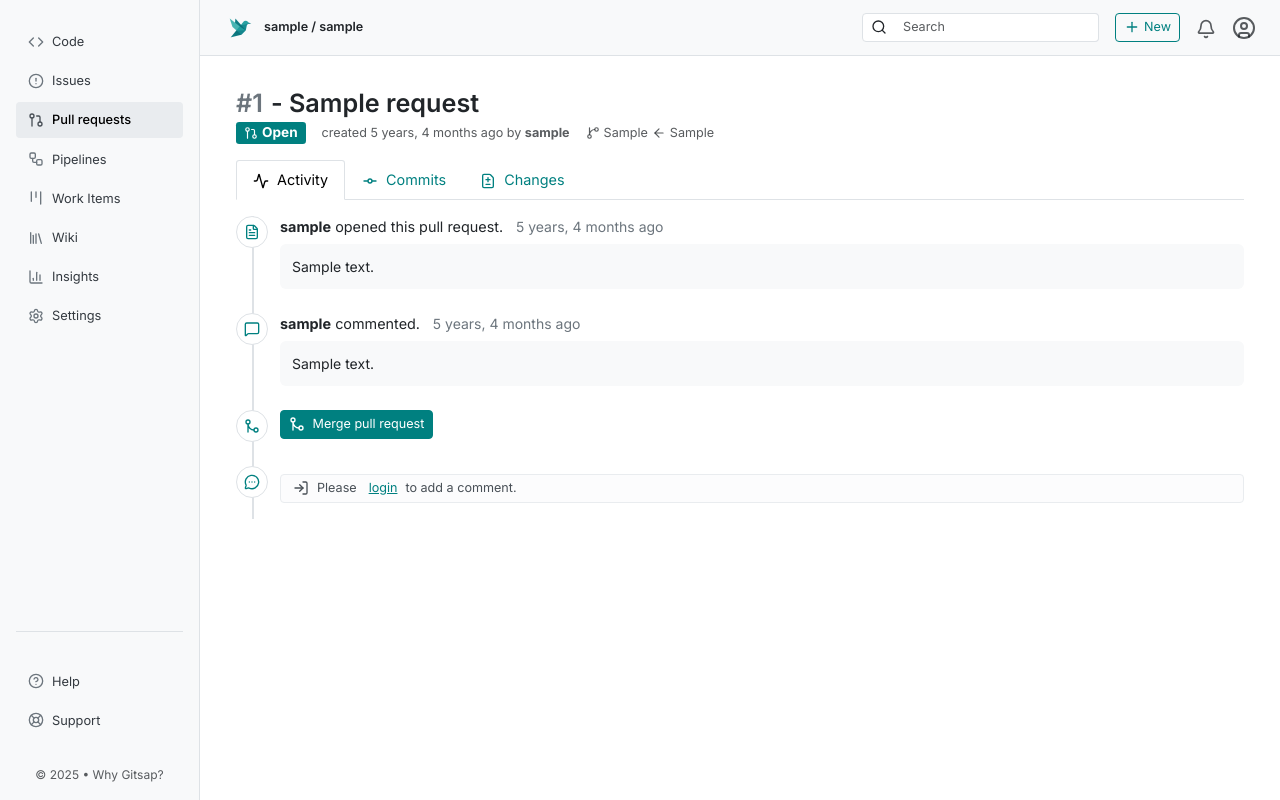
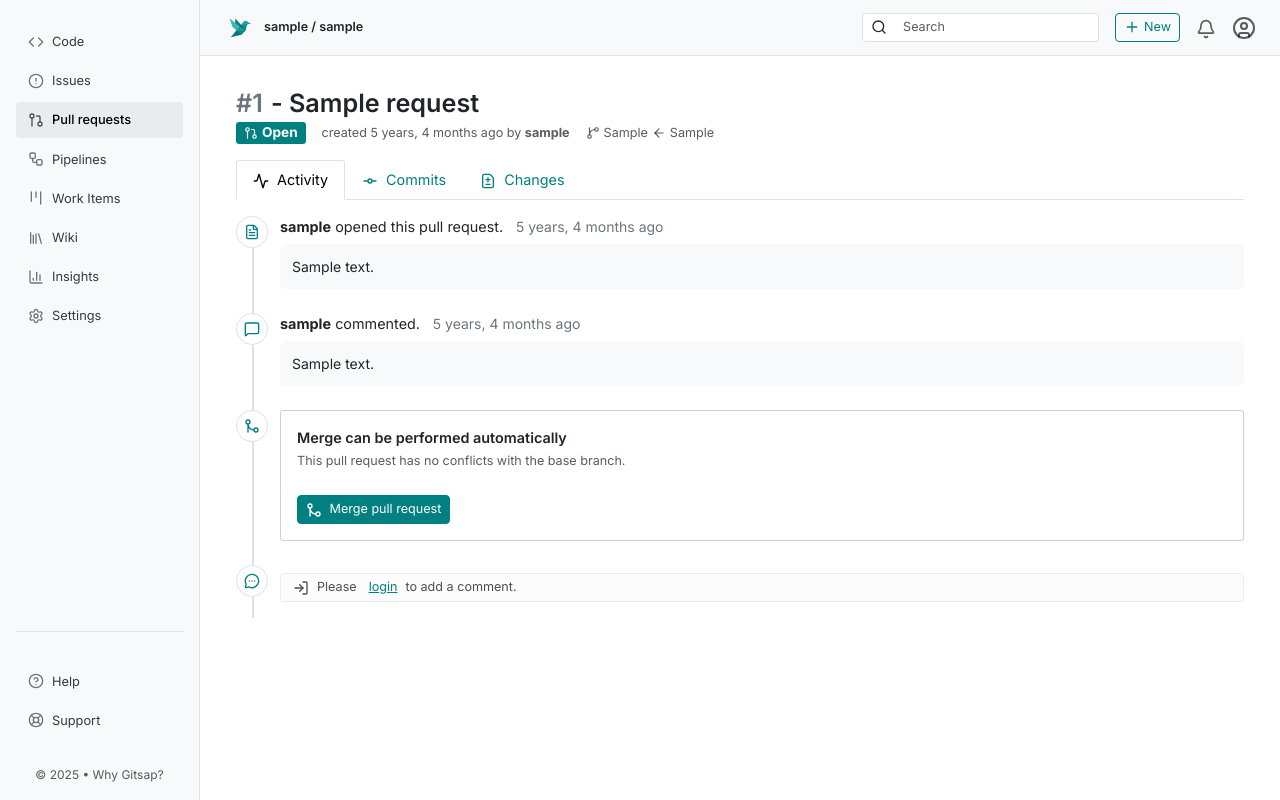
Before and after one commit to santoshkpatro/gitsap, a Django app: a page that uses pull_requests/templates/pull_requests/detail.html in a window 1280 px wide. Run offline with Django 5.2, Linux system fonts and the light colour scheme; tables that the repository leaves empty hold one stand-in row (values such as "Sample post"); some libraries are stand-ins or nearby versions.

Commit message:
feat: implement pull request merge confirmation; add commit message input and update merge logic

```diff
--- a/projects/models.py
+++ b/projects/models.py
@@ -668,7 +668,12 @@ class Project(BaseUUIDModel):
         return conflicts
 
     def merge_branches(
-        self, source_branch: str, target_branch: str, user_name: str, user_email: str
+        self,
+        source_branch: str,
+        target_branch: str,
+        user_name: str,
+        user_email: str,
+        commit_message: str = None,
     ):
         """
         Clone the bare repo to a temp non-bare repo,
@@ -716,11 +721,13 @@ class Project(BaseUUIDModel):
             tree = repo.index.write_tree()
             author = pygit2.Signature(user_name, user_email)
             committer = pygit2.Signature(user_name, user_email)
+            if not commit_message:
+                commit_message = f"Merge branch '{source_branch}' into {target_branch}"
             merge_commit = repo.create_commit(
                 f"refs/heads/{target_branch}",
                 author,
                 committer,
-                f"Merge branch '{source_branch}' into {target_branch}",
+                commit_message,
                 tree,
                 [target_commit.id, source_commit.id],
             )
--- a/pull_requests/forms.py
+++ b/pull_requests/forms.py
@@ -41,3 +41,16 @@ class PullRequestCreateForm(forms.Form):
         else:
             cleaned_data["description"] = None
         return cleaned_data
+
+
+class PullRequestMergeConfirmForm(forms.Form):
+    commit_message = forms.CharField(
+        widget=forms.TextInput(
+            attrs={
+                "class": "form-control",
+                "placeholder": "Enter a commit message",
+                "required": "required",
+            }
+        ),
+        required=True,
+    )
--- a/pull_requests/templates/pull_requests/detail.html
+++ b/pull_requests/templates/pull_requests/detail.html
@@ -185,4 +185,24 @@
         hidden.value = quill.root.innerHTML;
     });
 </script>
+
+<script>
+    document.addEventListener("DOMContentLoaded", function () {
+        const showMergeConfirmBtn = document.getElementById("show-merge-confirm");
+        const mergeCard = document.getElementById("merge-card");
+        const mergeConfirmCard = document.getElementById("merge-confirm-card");
+        const cancelMergeBtn = document.getElementById("cancel-merge");
+
+        showMergeConfirmBtn.addEventListener("click", function () {
+            mergeCard.classList.add("d-none");
+            mergeConfirmCard.classList.remove("d-none");
+        });
+
+        cancelMergeBtn.addEventListener("click", function () {
+            mergeConfirmCard.classList.add("d-none");
+            mergeCard.classList.remove("d-none");
+        });
+    });
+</script>
+
 {% endblock scripts %}
--- a/pull_requests/templates/pull_requests/detail/_activity.html
+++ b/pull_requests/templates/pull_requests/detail/_activity.html
@@ -49,20 +49,53 @@
     </div>
     {% endfor %}
 
+    {% if pull_request.status == 'open' %}
     <div class="timeline-entry">
         <div
             class="timeline-icon {% if pull_request.status == 'closed' %}text-secondary{% else %}text-primary{% endif %}">
             <i data-lucide="git-merge" class="lucide"></i>
         </div>
         <div class="timeline-body w-100">
-            <div class="timeline-line">
-                <a class="btn btn-primary btn-sm"
-                    href="{% url 'pull-request-merge' username=request.user.username project_handle=project.handle pull_request_number=pull_request.pull_request_number %}">
-                    <i data-lucide="git-merge" class="me-1" style="width:16px;"></i> Merge pull request
-                </a>
+            <!-- Merge Card: initial state -->
+            <div class="card p-3" id="merge-card">
+                <div>
+                    <div class="mb-4">
+                        <div class="fw-semibold mb-1">Merge can be performed automatically</div>
+                        <div class="text-muted small">This pull request has no conflicts with the base branch.</div>
+                    </div>
+                    <button class="btn btn-primary btn-sm" id="show-merge-confirm">
+                        <i data-lucide="git-merge" class="me-1" style="width:16px;"></i> Merge pull request
+                    </button>
+                </div>
             </div>
+
+            <!-- Merge Confirm Card: hidden initially -->
+            <div class="card p-3 d-none" id="merge-confirm-card">
+                <div class="mb-3">
+                    <div class="fw-semibold mb-1">Merge can be performed automatically</div>
+                    <div class="text-muted small">This pull request has no conflicts with the base branch.</div>
+                </div>
+                <form method="post"
+                    action="{% url 'pull-request-merge' username=request.user.username project_handle=project.handle pull_request_number=pull_request.pull_request_number %}">
+                    {% csrf_token %}
+                    <div class="mb-2">
+                        <label for="commit-message" class="form-label small fw-semibold">Commit message</label>
+                        {{ pr_merge_form.commit_message }}
+                    </div>
+                    <div class="d-flex gap-2">
+                        <button type="submit" class="btn btn-primary btn-sm">
+                            <i data-lucide="check" class="me-1" style="width:16px;"></i> Confirm merge
+                        </button>
+                        <button type="button" class="btn btn-light btn-sm" id="cancel-merge">
+                            <i data-lucide="x" class="me-1" style="width:16px;"></i> Cancel
+                        </button>
+                    </div>
+                </form>
+            </div>
+
         </div>
     </div>
+    {% endif %}
 
     <div class="timeline-entry">
         <div
--- a/pull_requests/views.py
+++ b/pull_requests/views.py
@@ -5,7 +5,7 @@ from django.contrib import messages
 from django.db.models import Q
 
 from projects.mixins import ProjectAccessMixin
-from pull_requests.forms import PullRequestCreateForm
+from pull_requests.forms import PullRequestCreateForm, PullRequestMergeConfirmForm
 from pull_requests.models import PullRequest, PullRequestActivity
 
 
@@ -122,11 +122,16 @@ class PullRequestDetailView(ProjectAccessMixin, View):
             project=project, pull_request_number=pull_request_number
         )
         current_tab = request.GET.get("tab", "activity")
+        default_commit_message = f"Merge pull request #{pull_request.pull_request_number} from {pull_request.source_branch}"
+        pr_merge_form = PullRequestMergeConfirmForm()
+        pr_merge_form.fields["commit_message"].initial = default_commit_message
         context = {
             "project": project,
-            "active_tab": "pull_requests",
             "pull_request": pull_request,
             "current_tab": current_tab,
+            "default_commit_message": default_commit_message,
+            "active_tab": "pull_requests",
+            "pr_merge_form": pr_merge_form,
         }
         match current_tab:
             case "activity":
@@ -163,9 +168,22 @@ class PullRequestDetailView(ProjectAccessMixin, View):
 
 
 class PullRequestMergeView(ProjectAccessMixin, View):
-    def get(self, request, *args, **kwargs):
+    def post(self, request, *args, **kwargs):
         project = request.project
         pull_request_number = kwargs.get("pull_request_number")
+
+        form = PullRequestMergeConfirmForm(request.POST)
+        if not form.is_valid():
+            messages.error(
+                request,
+                "There was an error merging the pull request. Please check the form and try again.",
+            )
+            return redirect(
+                "pull-request-detail",
+                username=project.owner.username,
+                project_handle=project.handle,
+                pull_request_number=pull_request_number,
+            )
 
         pull_request = PullRequest.objects.get(
             project=project,
@@ -181,12 +199,19 @@ class PullRequestMergeView(ProjectAccessMixin, View):
                 pull_request_number=pull_request_number,
             )
 
+        cleaned_data = form.cleaned_data
+        commit_message = cleaned_data.get(
+            "commit_message",
+            f"Merge pull request #{pull_request.pull_request_number} from {pull_request.source_branch}",
+        )
+
         # Attempt merge
         response = project.merge_branches(
             source_branch=pull_request.source_branch,
             target_branch=pull_request.target_branch,
             user_name=request.user.name,
             user_email=request.user.email,
+            commit_message=commit_message,
         )
 
         if not response.get("merged"):
```
